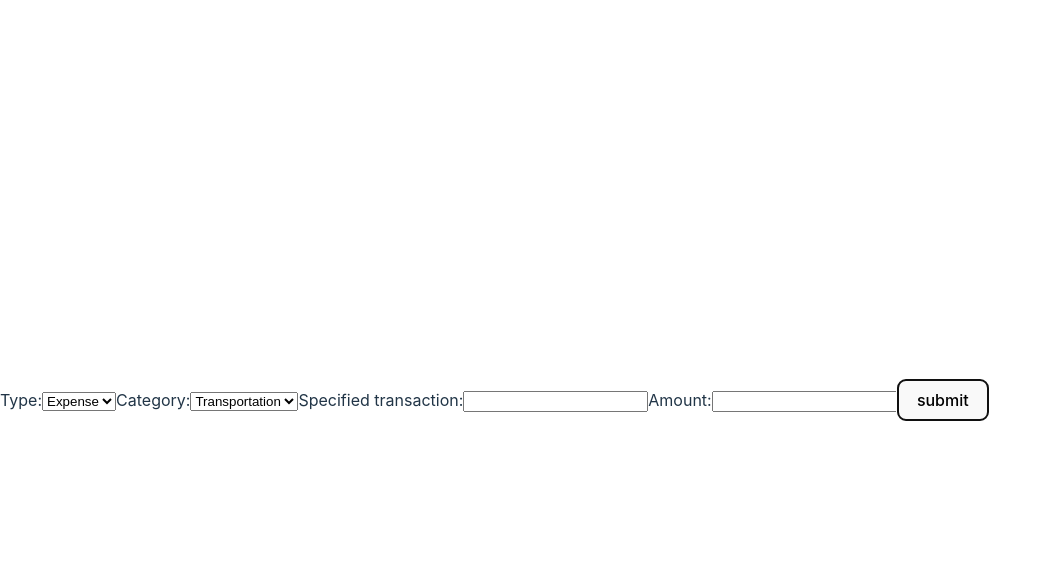
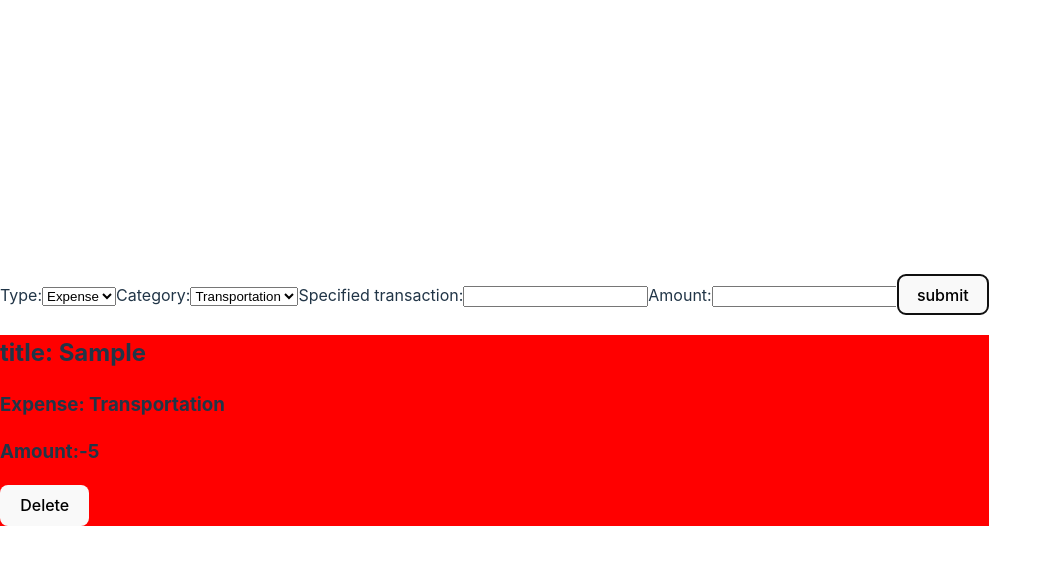
Before and after one commit to shahafSegal/budgetTrack, a React (Vite) app: page / in a window 1280 px wide. Both pictures are taken after typing "Sample", "5" into the empty fields and a click on the button "submit". Shown: the top 564 px of the page, without its empty margins (0-1052 px from the left). Built offline with nearby package versions, Linux system fonts and the light colour scheme.

Commit message:
added delete button

```diff
--- /dev/null
+++ b/src/assets/components/BudgetCard.jsx
@@ -0,0 +1,17 @@
+import "../styles/budgetCard.css"
+
+function BudgetCard(props){
+    const BCard=props.bCard;
+    const isExpense=BCard.type=="Expense"
+    return(
+        <div className={isExpense?"expense":"income"}>
+            <h2>title: {BCard.title} </h2>
+            <h3>{BCard.type}: {BCard.categories}</h3>
+            <h3>Amount:{isExpense?"-":''}{BCard.amount}</h3>
+            <button onClick={()=>props.deletFunc(BCard)}>Delete</button>
+        </div>
+
+    )
+}
+
+export default BudgetCard;
--- a/src/assets/components/BudgetForm.jsx
+++ b/src/assets/components/BudgetForm.jsx
@@ -2,7 +2,7 @@ import SpecSelect from "./SpecSelect";
 
 function BudgetForm(props){
     return(
-     <form onSubmit={(e)=>props.subFunc(e)}>
+     <form onSubmit={props.subFunc}>
          <SpecSelect></SpecSelect>
          <label>
              Specified transaction:
--- a/src/assets/components/SpecSelect.jsx
+++ b/src/assets/components/SpecSelect.jsx
@@ -1,7 +1,7 @@
 import { useState } from "react";
 function getOption(anyStr){
     return(
-        <option value={anyStr}>{anyStr}</option>
+        <option  value={anyStr}>{anyStr}</option>
     )
 }
 
@@ -17,16 +17,16 @@ function SpecSelect()
     }
 
     if(selectedType=="Expense"){
-        newSelect= expenseCategories.map((cat)=>{return getOption(cat)})
+        newSelect= expenseCategories.map((cat,ind)=>{return getOption(cat,ind)})
     }
     if(selectedType=="Income"){
-        newSelect= incomeCategories.map((cat)=>{return getOption(cat)})
+        newSelect= incomeCategories.map((cat,ind)=>{return getOption(cat,ind)})
     }
 
     return(
         <>
             <label>Type:</label>
-            <select name="Type" id="typeSel" onChange={changeType} value={selectedType}>
+            <select name="type" id="typeSel" onChange={changeType} value={selectedType}>
                 <option value='Expense'>Expense</option>
                 <option value='Income'>Income</option>
             </select>
--- a/src/assets/pages/BudgetRegister.jsx
+++ b/src/assets/pages/BudgetRegister.jsx
@@ -1,5 +1,6 @@
 import { useEffect, useState } from "react";
 import BudgetForm from "../components/budgetForm";
+import BudgetCard from "../components/BudgetCard";
 
 
 function BudgetRegister(){
@@ -27,12 +28,23 @@ function BudgetRegister(){
         const formProps = Object.fromEntries(formData);
         SetBudgetCard([...BudgetCards, formProps])
         e.target.reset()
-      }
+    }
+
+    const deleteBudgetCard=(bCard)=>{
+        console.log(bCard)
+        const newBudgetCard= BudgetCards.filter((el)=>{return !(el===bCard) });
+        console.log(newBudgetCard)
+        SetBudgetCard(newBudgetCard)
+    }
+
+
 
     return(
-        <BudgetForm subFunc={handleSubmit}>
+        <div>
+            <BudgetForm subFunc={handleSubmit}></BudgetForm>
+            {BudgetCards.map((budCard)=>(<BudgetCard deletFunc={deleteBudgetCard} bCard={budCard}></BudgetCard>))}
+        </div>
 
-        </BudgetForm>
     )
 }
 
--- /dev/null
+++ b/src/assets/styles/budgetCard.css
@@ -0,0 +1,6 @@
+.expense{
+    background-color: red;
+}
+.income{
+    background-color: green;
+}
```
